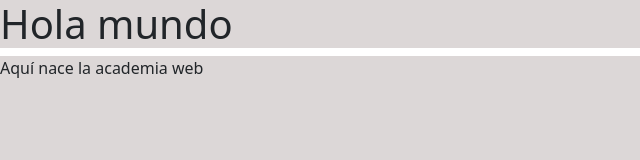
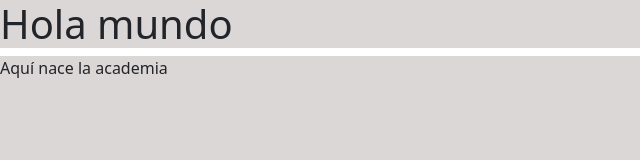
Before and after one commit to Gabriel-Arg/AcademiaWeb, a plain HTML site: page index.html in a window 1280 px wide. Shown: the full height of the page, 0-640 px from the left. Drawn offline with nearby package versions, Linux system fonts and the light colour scheme.

Commit message:
cambios en html

```diff
--- a/index.html
+++ b/index.html
@@ -34,7 +34,7 @@
 <body>
 
     <h1>Hola mundo</h1>
-    <p>Aquí nace la academia web</p>
+    <p>Aquí nace la academia</p>
 
 
 
```
